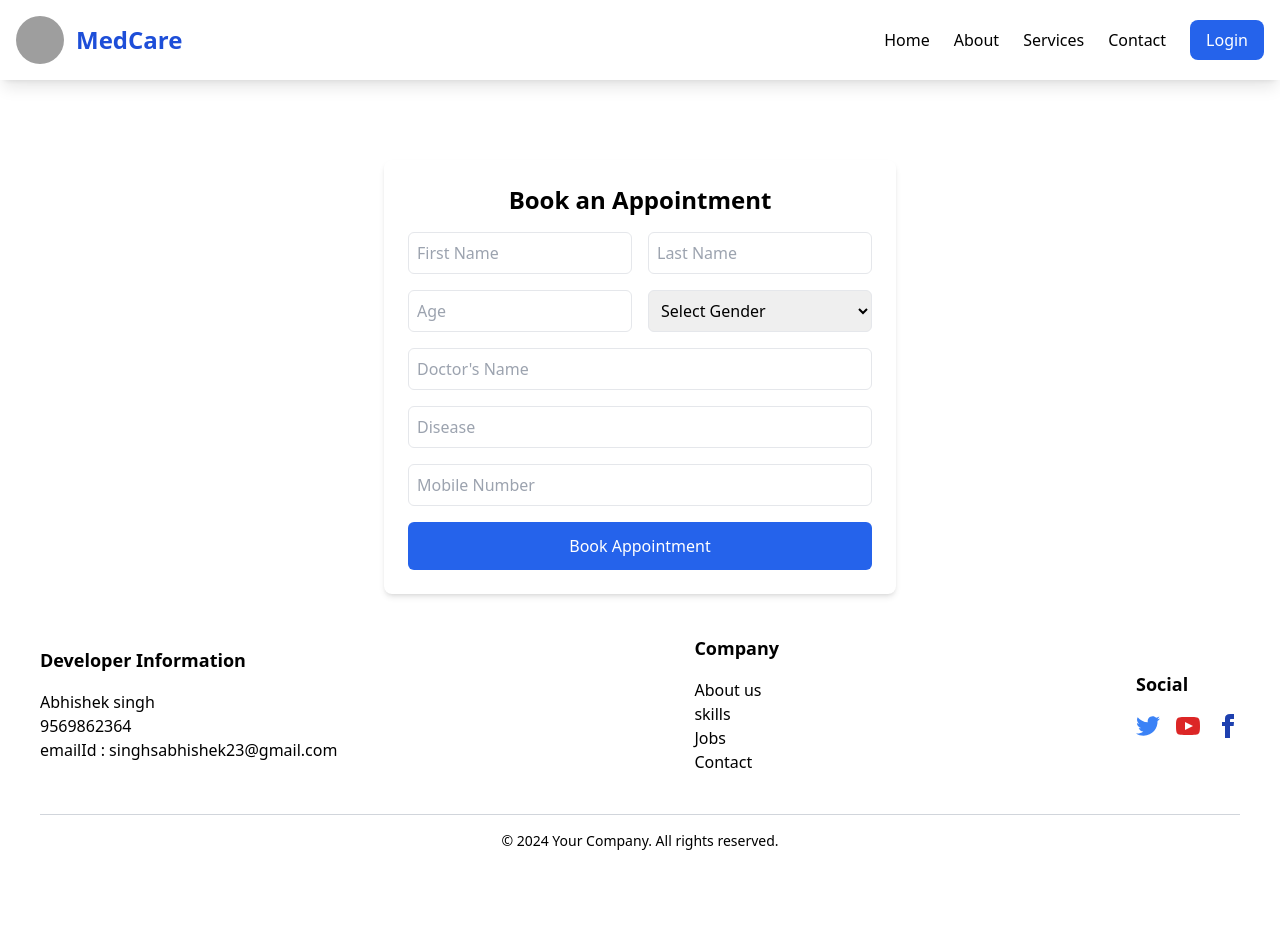
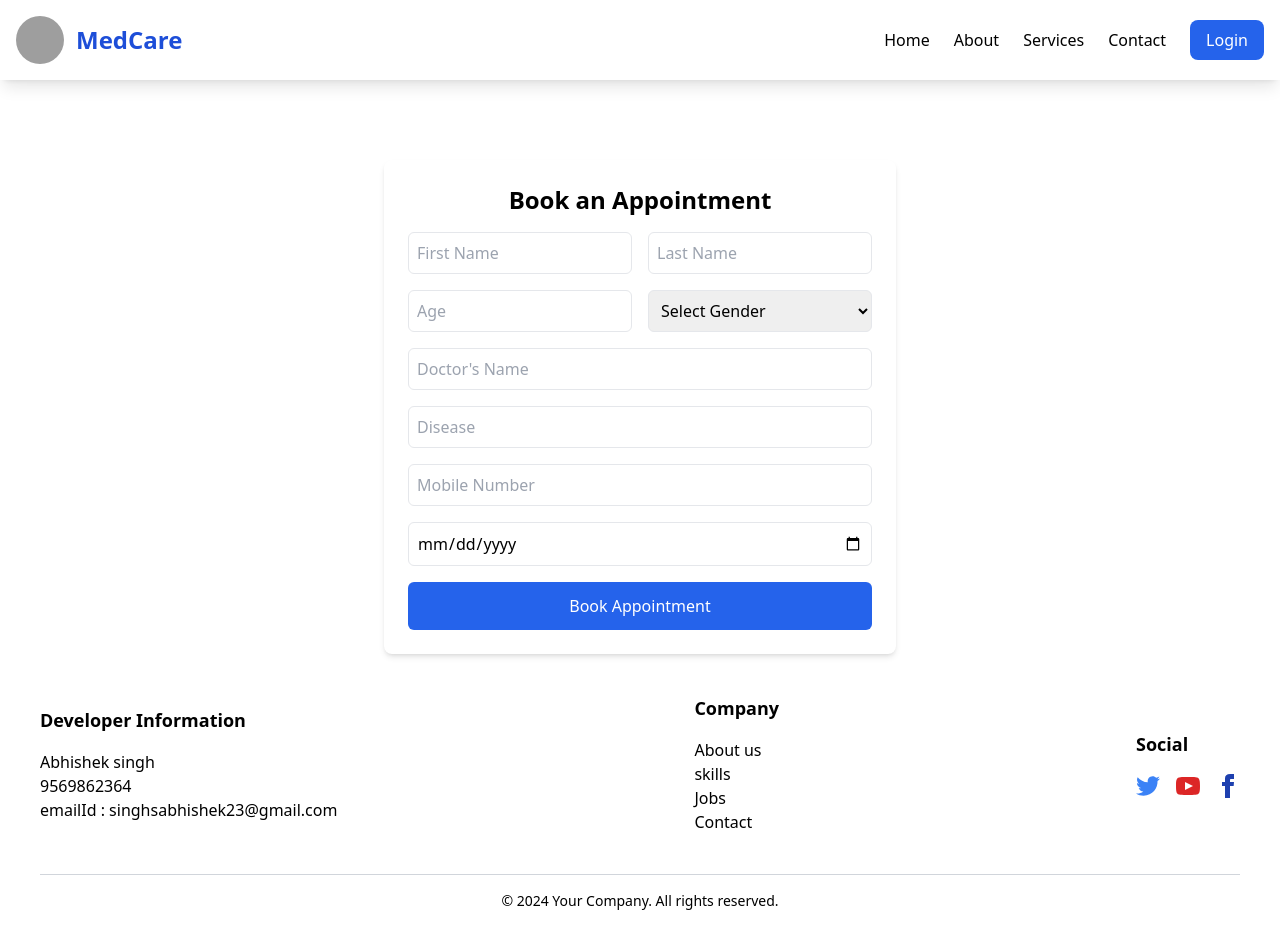
Before and after one commit to abhishek2002singh/medical_frontend, a React (Vite) app: page /app/appointment in a window 1280 px wide. Shown: the top 948 px of the page. Before the commit the page ends 891 px from the top, so only its background shows below. Built offline with nearby package versions, Linux system fonts and the light colour scheme; grey boxes are pictures that could not be loaded.

Commit message:
add date for appointment

```diff
--- a/src/component/Appointment.jsx
+++ b/src/component/Appointment.jsx
@@ -1,54 +1,66 @@
 import { useState } from "react";
 import axios from "axios";
 import { BASE_URL } from "../utils/Constant";
-import { Link } from "react-router-dom";
+import { Link, useLocation, useNavigate } from "react-router-dom";
 import { useDispatch, useSelector } from "react-redux";
 import { addAppointment } from "../utils/appointmentSlice";
 
+const Appointment = () => {
+  const location = useLocation();
 
-const Appointment = () => {
+  const doctorName = location.state?.doctorName || "";
+  const doctorSpe = location.state?.doctorSpe || "";
   const [formData, setFormData] = useState({
     firstName: "",
     lastName: "",
     age: "",
     gender: "",
-    doctorName: "",
-    disease: "",
+    doctorName: doctorName,
+    disease: doctorSpe,
     mobileNumber: "",
+    date: "",
   });
-  const [check ,setcheck]=useState(false)
 
+  const [check, setCheck] = useState(false);
   const [loading, setLoading] = useState(false);
   const [message, setMessage] = useState("");
-  const dispatch = useDispatch()
-  const checktoken = useSelector((state)=>state.aptoken)
-  console.log(checktoken)
+  const dispatch = useDispatch();
+  const navigate = useNavigate();
+  const checkToken = useSelector((state) => state.aptoken);
+
+  console.log(checkToken);
 
   const handleChange = (e) => {
     setFormData({ ...formData, [e.target.name]: e.target.value });
   };
 
-  const handleSubmit = async (e) => {
-    e.preventDefault();
+  const handleSubmit = async () => {
     setLoading(true);
     setMessage("");
 
     try {
-        const response = await axios.post(
-            BASE_URL+"/appointment",
-            formData, // Send formData correctly
-            {
-              withCredentials: true, // Allow cookies to be sent
-            }
-          );
-        // const response = await axios.post(`${BASE_URL}/appointment`, {}, { withCredentials: true });
-        //   console.log("API URL:", BASE_URL + "/appointment");
-
+      const response = await axios.post(
+        `${BASE_URL}/appointment`,
+        formData,
+        { withCredentials: true }
+      );
 
       setMessage(response.data.message);
-      dispatch(addAppointment(response.data))
-      setcheck(true)
-      setFormData({ firstName: "", lastName: "", age: "", gender: "", doctorName: "", disease: "", mobileNumber: "" });
+      dispatch(addAppointment(response.data));
+      setCheck(true);
+      setFormData({
+        firstName: "",
+        lastName: "",
+        age: "",
+        gender: "",
+        doctorName: "",
+        disease: "",
+        mobileNumber: "",
+        date: "",
+      });
+
+      // Redirect to get token page after successful booking
+      navigate("/app/gettoken");
     } catch (error) {
       setMessage("Error booking appointment. Please try again.");
     } finally {
@@ -58,10 +70,12 @@ const Appointment = () => {
 
   return (
     <div className="max-w-lg mx-auto p-6 bg-white rounded-lg shadow-md mt-40">
-      <h2 className="text-2xl font-semibold text-center mb-4">Book an Appointment</h2>
+      <h2 className="text-2xl font-semibold text-center mb-4">
+        Book an Appointment
+      </h2>
       {message && <p className="text-center text-green-600 mb-4">{message}</p>}
 
-      <form onSubmit={handleSubmit} className="space-y-4">
+      <div className="space-y-4">
         <div className="flex gap-4">
           <input
             type="text"
@@ -137,25 +151,24 @@ const Appointment = () => {
           required
         />
 
-
+        {/* Calendar Input for Appointment Date */}
+        <input
+          type="date"
+          name="date"
+          value={formData.date}
+          onChange={handleChange}
+          className="w-full p-2 border rounded-md"
+          required
+        />
 
         <button
-          type="submit"
+          onClick={handleSubmit}
           className="w-full p-3 bg-blue-600 text-white rounded-md hover:bg-blue-700 transition"
           disabled={loading}
         >
           {loading ? "Booking..." : "Book Appointment"}
         </button>
-
-      </form>
-{check && <div>
-    <Link to='/app/gettoken'>
-        <div className="bg-green-600 w-40 text-center text-white mx-auto px-3 py-3 rounded mt-8  hover:bg-green-700 transition">
-            <h4>Click To See Your Token </h4>
-        </div>
-        </Link>
-</div>}
-
+      </div>
     </div>
   );
 };
--- a/src/component/DoctorPage.jsx
+++ b/src/component/DoctorPage.jsx
@@ -53,7 +53,7 @@ const DoctorPage = () => {
               <img src={doctor.img} alt={doctor.name} className="w-32 h-32 rounded-full mx-auto mb-4 object-cover shadow-md" />
               <p className="text-xl font-bold">{doctor.name}</p>
               <p className="text-gray-600">{doctor.specialty}</p>
-              <Link to="/app/appointment">
+              <Link to="/app/appointment" state={{ doctorName: doctor.name  , doctorSpe:doctor.specialty}}>
                 <button className="bg-green-600 text-white px-4 py-2 rounded mt-3 hover:bg-green-700 transition">
                   Book Appointment
                 </button>
--- a/src/component/Feed.jsx
+++ b/src/component/Feed.jsx
@@ -75,7 +75,7 @@ const MedantaLanding = () => {
               <img src={doctor.img} alt={doctor.name} className="w-32 h-32 rounded-full mx-auto mb-4 object-cover shadow-md" />
               <p className="text-xl font-bold">{doctor.name}</p>
               <p className="text-gray-600">{doctor.specialty}</p>
-              <Link to="/app/appointment">
+              <Link to="/app/appointment" state={{ doctorName: doctor.name ,doctorSpe:doctor.specialty }}>
                 <button className="bg-green-600 text-white px-4 py-2 rounded mt-3 hover:bg-green-700 transition">
                   Book Appointment
                 </button>
```
